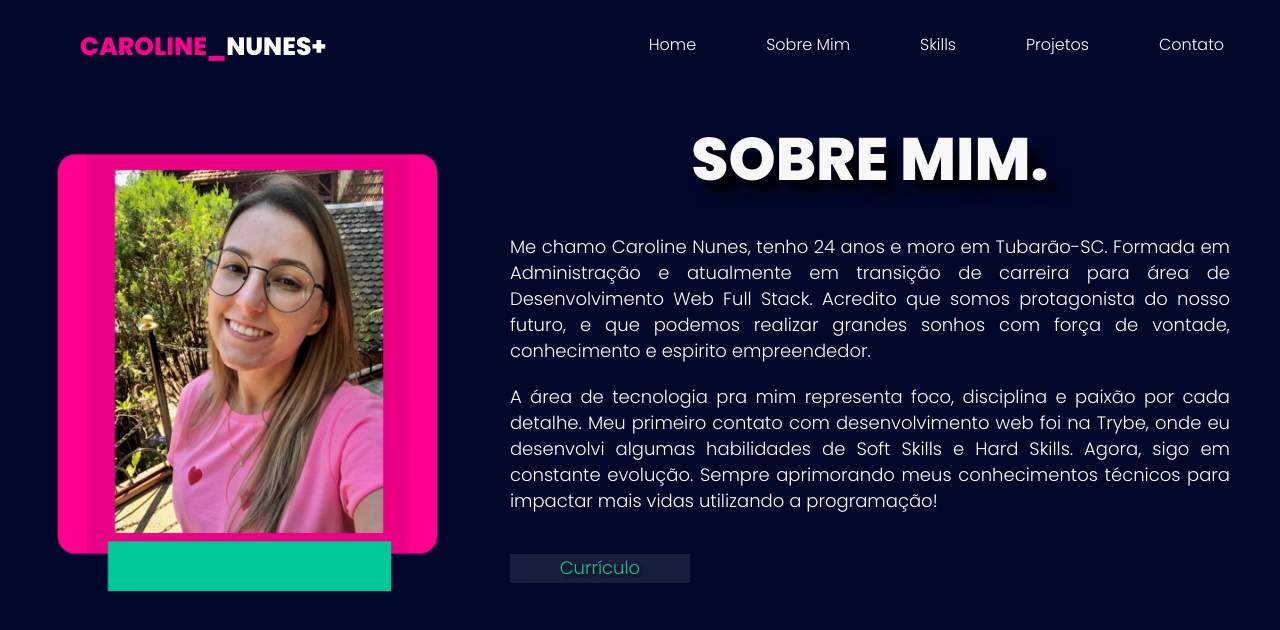
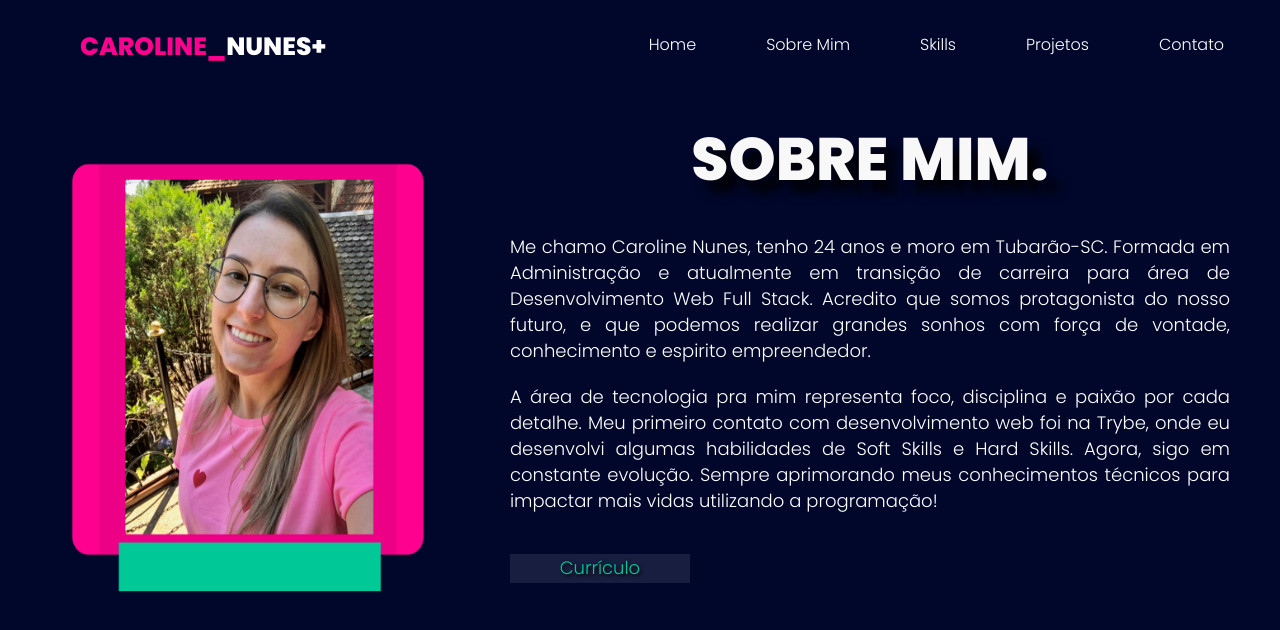
Before and after one commit to carolhn/carolhn.github.io, a React (Create React App) app: page /about in a window 1280 px wide. Shown: the top 630 px of the page. Built offline with nearby package versions, Linux system fonts and the light colour scheme.

Commit message:
feat: update page about

```diff
--- a/src/style/About.css
+++ b/src/style/About.css
@@ -34,12 +34,13 @@
 
 .image {
   display: flex;
+  margin-top: 20px;
   justify-content: center;
 }
 
 .img-profile {
-  margin-top: 60px;
-  width: 78%;
+  margin-top: 50px;
+  width: 72%;
   transition: all 1s;
   vertical-align: middle;
 }
```
